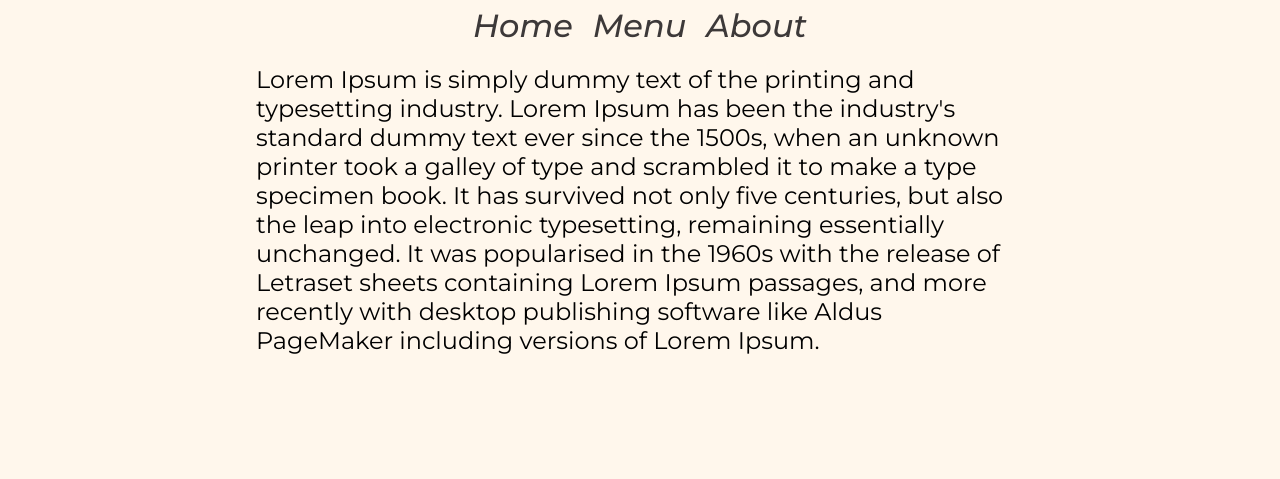
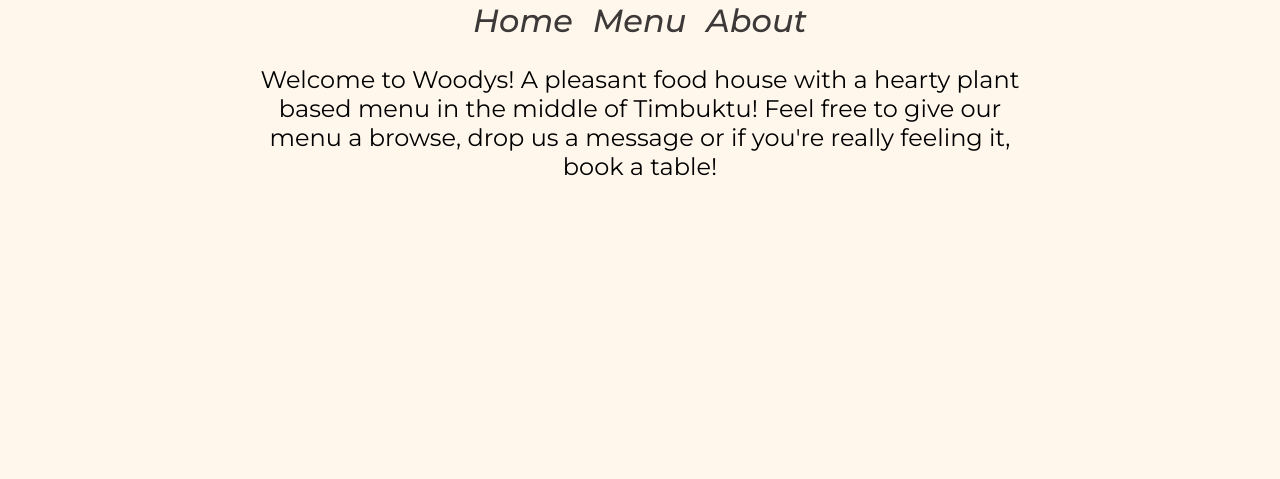
Before and after one commit to Mrsguigles11/restaurant_page, a website built with webpack: page src/template.html in a window 1280 px wide. Shown: the part 321-800 px from the top of the page. Built offline with nearby package versions, Linux system fonts and the light colour scheme; a web font is replaced by a local one.

Commit message:
Edit the home tab text, and the JS code so that it appends a new child to the content div rather than editing the content div itself.

```diff
--- a/src/home.js
+++ b/src/home.js
@@ -4,6 +4,10 @@
 function homeContent () {
 
 const content = document.querySelector("#content");
-content.textContent = "Lorem Ipsum is simply dummy text of the printing and typesetting industry. Lorem Ipsum has been the industry's standard dummy text ever since the 1500s, when an unknown printer took a galley of type and scrambled it to make a type specimen book. It has survived not only five centuries, but also the leap into electronic typesetting, remaining essentially unchanged. It was popularised in the 1960s with the release of Letraset sheets containing Lorem Ipsum passages, and more recently with desktop publishing software like Aldus PageMaker including versions of Lorem Ipsum.";
+content.innerHTML = '';
+const homeContent = document.createElement("div");
+homeContent.setAttribute('class', 'home_content');
+content.appendChild(homeContent);
+homeContent.textContent = "Welcome to Woodys! A pleasant food house with a hearty plant based menu in the middle of Timbuktu! Feel free to give our menu a browse, drop us a message or if you're really feeling it, book a table!";
 
 }
--- a/src/styles.css
+++ b/src/styles.css
@@ -28,6 +28,11 @@
     width: 60vw;
     padding-top: 20px;
     font-size: 1.5rem;
+    margin-top: 5px;
+}
+
+.home_content {
+    text-align: center;
 }
 
 h1 {
@@ -51,7 +56,7 @@
     display: flex;
     justify-content: center;
     column-gap: 20px;
-    margin-top: 20px;
+    margin-top: 15px;
 }
 
 header {
@@ -96,10 +101,11 @@
     box-shadow: 0px 0px 20px 0px rgba(0, 0, 0, 0.123);
 }
 
-.image_container + .header_nav_button {
+.chat_button_container + .header_nav_button {
     border-radius: 50%;
     width: 30px;
     padding: 8px;
+    margin-left: 5px;
 }
 
 #book_button {
```
